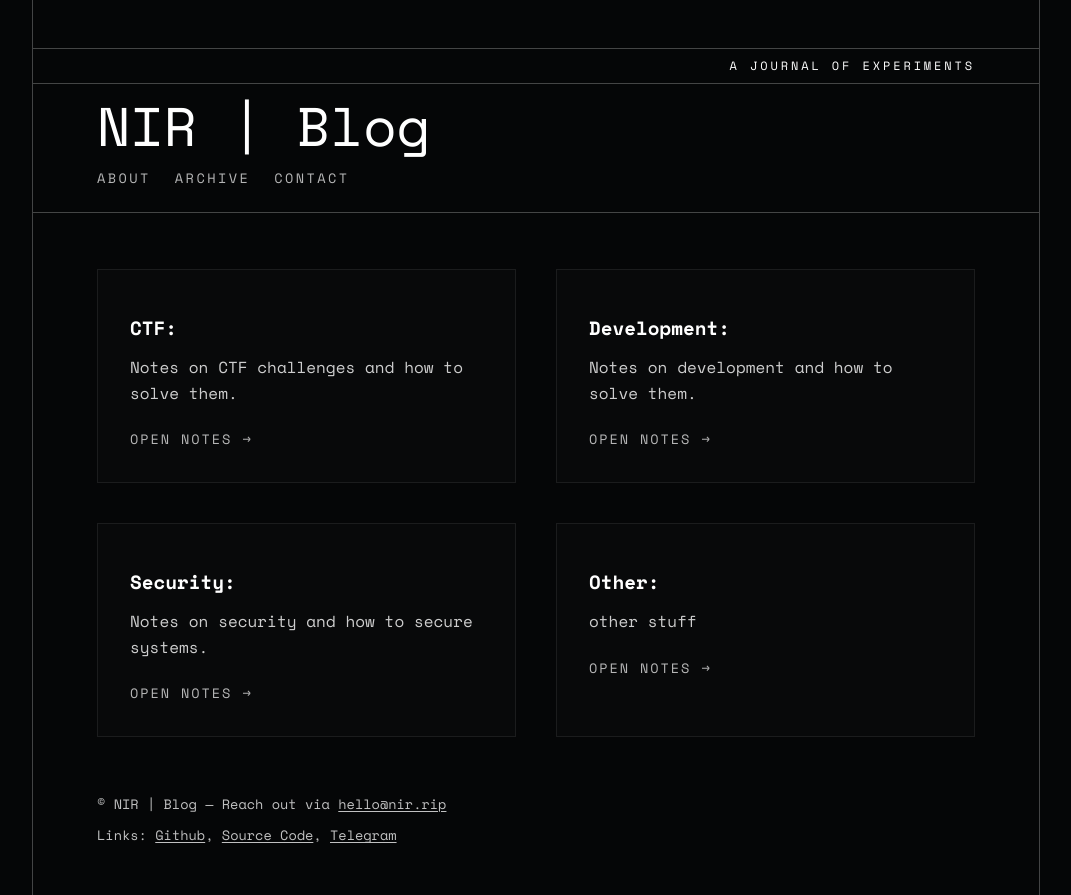
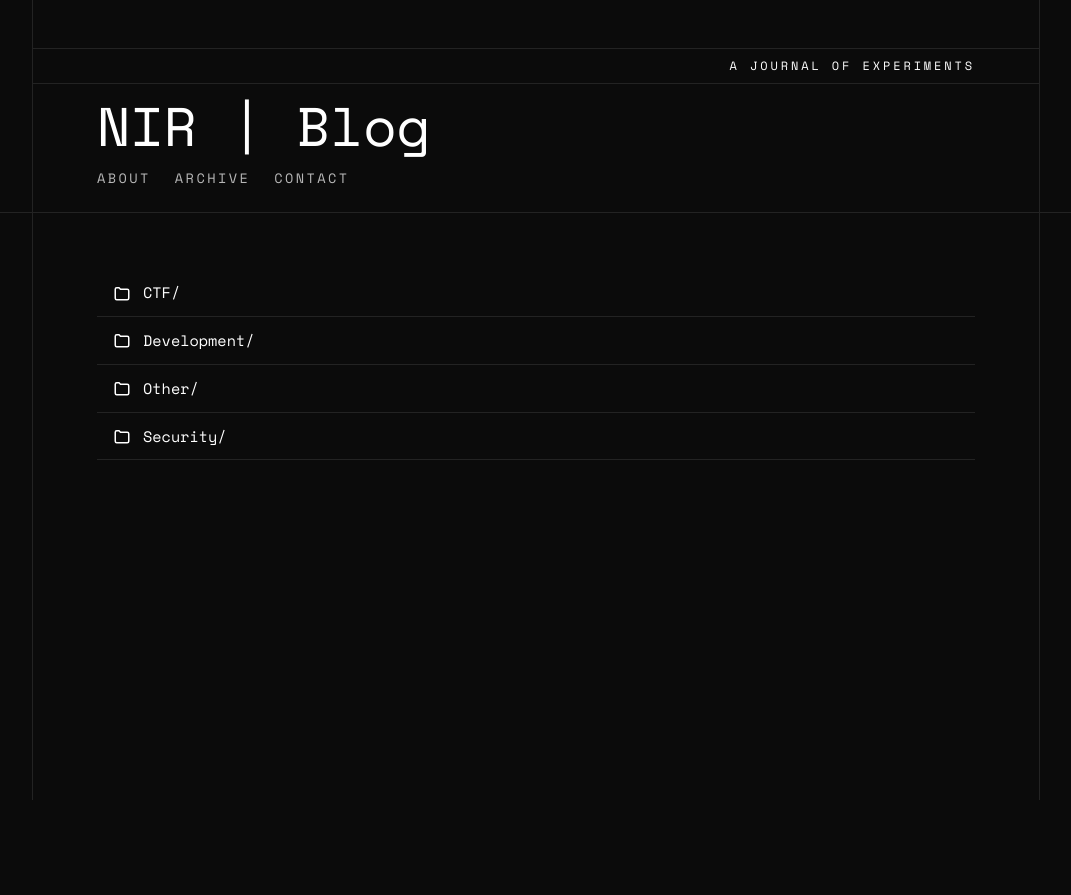
Before and after one commit to nir659/blog, a Next.js app: page / in a window 1280 px wide. Shown: the whole page, without its empty margins (104-1175 px from the left). After the commit the page ends 800 px from the top, so only its background shows below. Built offline with nearby package versions, Linux system fonts and the light colour scheme.

Commit message:
Refactor AGENTS.md for clarity, update global styles for background and grid lines, and modify HomePage to use DirectoryPostList. Adjust PostListSection to accommodate new post structure and improve component styling.

```diff
--- /dev/null
+++ b/app/components/directory-group.tsx
@@ -0,0 +1,95 @@
+"use client";
+
+import type { PostSummary } from "./post-list";
+
+type DirectoryGroupProps = {
+  category: string;
+  posts: PostSummary[];
+  isOpen: boolean;
+  onToggle: () => void;
+};
+
+function FolderClosedIcon() {
+  return (
+    <svg
+      width="18"
+      height="18"
+      viewBox="0 0 24 24"
+      fill="none"
+      stroke="currentColor"
+      strokeWidth="2"
+      strokeLinecap="square"
+      strokeLinejoin="miter"
+      aria-hidden="true"
+    >
+      <path d="M3 7v12a2 2 0 0 0 2 2h14a2 2 0 0 0 2-2V9a2 2 0 0 0-2-2h-9l-2-2H5a2 2 0 0 0-2 2z" />
+    </svg>
+  );
+}
+
+export function DirectoryGroup({
+  category,
+  posts,
+  isOpen,
+  onToggle,
+}: DirectoryGroupProps) {
+  const contentId = `directory-content-${category
+    .toLowerCase()
+    .replace(/\s+/g, "-")}`;
+
+  return (
+    <div className="border-b border-[var(--grid-lines)]">
+      <button
+        onClick={onToggle}
+        aria-expanded={isOpen}
+        aria-controls={contentId}
+        className="flex w-full items-center gap-3 py-3 px-4 text-left transition-opacity duration-150 hover:opacity-70 focus:outline-none focus:opacity-70"
+      >
+        <FolderClosedIcon />
+        <span className="text-[0.95rem] font-normal">{category}/</span>
+      </button>
+
+      <div
+        id={contentId}
+        className={`overflow-hidden transition-all duration-200 ${
+          isOpen ? "max-h-[1000px] opacity-100" : "max-h-0 opacity-0"
+        }`}
+      >
+        <div className="pl-12 pr-4 pb-4">
+          {posts.length === 0 ? (
+            <p className="text-[0.85rem] opacity-50">nothing is here</p>
+          ) : (
+            <ul className="flex flex-col gap-2">
+              {posts.map((post, index) => (
+                <li key={post.slug || `${post.category}-${index}`}>
+                  {post.slug ? (
+                    <a
+                      href={post.slug}
+                      className="block text-[0.9rem] transition-opacity duration-150 hover:opacity-70 focus:outline-none focus:opacity-70"
+                    >
+                      {post.title || post.category}
+                      {post.date && (
+                        <span className="ml-3 text-[0.8rem] opacity-50">
+                          {post.date}
+                        </span>
+                      )}
+                    </a>
+                  ) : (
+                    <span className="block text-[0.9rem] opacity-70">
+                      {post.title || post.category}
+                      {post.date && (
+                        <span className="ml-3 text-[0.8rem] opacity-50">
+                          {post.date}
+                        </span>
+                      )}
+                    </span>
+                  )}
+                </li>
+              ))}
+            </ul>
+          )}
+        </div>
+      </div>
+    </div>
+  );
+}
--- /dev/null
+++ b/app/components/directory-post-list.tsx
@@ -0,0 +1,40 @@
+"use client";
+
+import { useState } from "react";
+import type { PostSummary } from "./post-list";
+import { groupPostsByCategory } from "@/app/lib/groupPostsByCategory";
+import { DirectoryGroup } from "./directory-group";
+
+type DirectoryPostListProps = {
+  posts: PostSummary[];
+};
+
+export function DirectoryPostList({ posts }: DirectoryPostListProps) {
+  const [openCategory, setOpenCategory] = useState<string | null>(null);
+
+  if (posts.length === 0) {
+    return null;
+  }
+
+  const groupedPosts = groupPostsByCategory(posts);
+  const categories = Object.keys(groupedPosts);
+
+  const handleToggle = (category: string) => {
+    // Accordion behavior: if already open, close it; otherwise open it
+    setOpenCategory((prev) => (prev === category ? null : category));
+  };
+
+  return (
+    <section id="archive" className="flex flex-col">
+      {categories.map((category) => (
+        <DirectoryGroup
+          key={category}
+          category={category}
+          posts={groupedPosts[category]}
+          isOpen={openCategory === category}
+          onToggle={() => handleToggle(category)}
+        />
+      ))}
+    </section>
+  );
+}
--- a/app/components/home.tsx
+++ b/app/components/home.tsx
@@ -7,18 +7,20 @@ type MainProps = {
   navLinks: NavLink[];
 };
 
-const LineClass =
+const hLineClass =
   "block h-px w-[calc(100%+8rem)] self-center bg-[var(--grid-lines)]";
 
+const LONGhLineClass =
+  "block h-px w-screen self-center bg-[var(--grid-lines)]";
 export function Main({ navLinks }: MainProps) {
   return (
     <header className="relative flex flex-col" id="about">
       <div className="flex flex-col gap-2">
-        <span aria-hidden="true" className={LineClass} />
+        <span aria-hidden="true" className={hLineClass} />
         <p className="tracking-[0.24em] text-[0.75rem] uppercase text-right self-end">
           A JOURNAL OF EXPERIMENTS
         </p>
-        <span aria-hidden="true" className={LineClass} />
+        <span aria-hidden="true" className={hLineClass} />
       </div>
       <div className="mt-3 mb-3 flex items-end gap-4">
         <h1 className="text-[clamp(2.4rem,5vw,3.4rem)] leading-[1.1] m-0">
@@ -36,7 +38,7 @@ export function Main({ navLinks }: MainProps) {
           </a>
         ))}
       </nav>
-      <span aria-hidden="true" className={LineClass} />
+      <span aria-hidden="true" className={LONGhLineClass} />
     </header>
   );
 }
--- a/app/components/post-list.tsx
+++ b/app/components/post-list.tsx
@@ -1,7 +1,13 @@
-type PostSummary = {
-  href: string;
-  title: string;
-  excerpt: string;
+export type PostSummary = {
+  category: string;
+  title?: string;
+  slug?: string;
+  date?: string;
+  description?: string;
+};
+
+export type GroupedPosts = {
+  [category: string]: PostSummary[];
 };
 
 type PostListProps = {
@@ -19,17 +25,8 @@ export function PostListSection({ posts }: PostListProps) {
       id="archive"
     >
       {posts.map((post) => (
-        <article
-          key={post.href}
-          className="border border-white/[0.08] bg-white/[0.01] p-[clamp(1.5rem,4vw,2rem)] transition-colors duration-150 hover:border-white/[0.15] hover:bg-white/[0.03]"
-        >
-          <a className="mt-3 block no-underline" href={post.href}>
-            <h3 className="mb-3 text-[1.2rem] font-semibold">{post.title}</h3>
-            <p className="mb-5 leading-[1.6] opacity-80">{post.excerpt}</p>
-            <span className="text-[0.85rem] uppercase tracking-[0.14em] opacity-70">
-              Open notes →
-            </span>
-          </a>
+        <article key={post.title} className="p-[clamp(1.5rem,4vw,2rem)]">
+          <h3 className="mb-3 text-[1.2rem] font-semibold">{post.title}</h3>
         </article>
       ))}
     </section>
--- a/app/globals.css
+++ b/app/globals.css
@@ -2,9 +2,9 @@
 
 :root {
   color-scheme: dark;
-  --background: #050607;
+  --background: #0b0b0b;
   --foreground: #ffffff;
-  --grid-lines: rgb(255, 255, 255, 0.25);
+  --grid-lines: rgb(35, 35, 35);
 }
 
 html,
@@ -22,7 +22,7 @@ body {
 
 @media (prefers-color-scheme: dark) {
   :root {
-    --background: #050607;
+    --background: #0b0b0b;
     --foreground: #ffffff;
   }
 }
--- /dev/null
+++ b/app/lib/groupPostsByCategory.ts
@@ -0,0 +1,24 @@
+import type { PostSummary, GroupedPosts } from "@/app/components/post-list";
+
+export function groupPostsByCategory(posts: PostSummary[]): GroupedPosts {
+  const grouped: GroupedPosts = {};
+
+  // Group posts by category
+  posts.forEach((post) => {
+    const category = post.category || "Other";
+    if (!grouped[category]) {
+      grouped[category] = [];
+    }
+    grouped[category].push(post);
+  });
+
+  // Sort categories alphabetically
+  const sortedGrouped: GroupedPosts = {};
+  Object.keys(grouped)
+    .sort((a, b) => a.localeCompare(b))
+    .forEach((category) => {
+      sortedGrouped[category] = grouped[category];
+    });
+
+  return sortedGrouped;
+}
--- a/app/page.tsx
+++ b/app/page.tsx
@@ -1,6 +1,5 @@
 import { Main } from "@/app/components/home";
-import { PostListSection } from "@/app/components/post-list";
-import { SiteFooter } from "@/app/components/site-footer";
+import { DirectoryPostList } from "@/app/components/directory-post-list";
 import { Space_Mono } from "next/font/google";
 
 const spaceMono = Space_Mono({
@@ -17,24 +16,16 @@ const navLinks = [
 
 const posts = [
   {
-    href: "/ctf",
-    title: "CTF: ",
-    excerpt: "Notes on CTF challenges and how to solve them.",
+    category: "CTF",
   },
   {
-    href: "/dev",
-    title: "Development: ",
-    excerpt: "Notes on development and how to solve them.",
+    category: "Development",
   },
   {
-    href: "/security",
-    title: "Security: ",
-    excerpt: "Notes on security and how to secure systems.",
+    category: "Security",
   },
   {
-    href: "/other",
-    title: "Other: ",
-    excerpt: "other stuff",
+    category: "Other",
   },
 ];
 
@@ -44,7 +35,7 @@ export default function HomePage() {
       className={`${spaceMono.className} flex min-h-screen justify-center px-4 sm:px-6`}
     >
       {/* To increase the overall width, you can raise the max-w value here from max-w-[1200px] to a higher value such as max-w-[1400px] */}
-      <div className="grid w-full max-w-[2000px] grid-cols-1 md:grid-cols-[minmax(3rem,1fr)_1px_minmax(0,1800px)_1px_minmax(3rem,1fr)] md:gap-x-[clamp(2rem,6vw,4rem)]">
+      <div className="grid w-full max-w-[1600px] grid-cols-1 md:grid-cols-[minmax(3rem,1fr)_1px_minmax(0,1800px)_1px_minmax(3rem,1fr)] md:gap-x-[clamp(2rem,6vw,4rem)]">
         {/* If you want to make the content column wider, increase the 820px in minmax(0,820px) above */}
         <span
           aria-hidden="true"
@@ -52,8 +43,7 @@ export default function HomePage() {
         />
         <section className="col-start-1 flex flex-col gap-[clamp(2rem,6vw,3.5rem)] py-[clamp(3rem,8vw,2rem)] md:col-start-3">
           <Main navLinks={navLinks} />
-          <PostListSection posts={posts} />
-          <SiteFooter />
+          <DirectoryPostList posts={posts} />
         </section>
         <span
           aria-hidden="true"
```
Also changed, not shown: 1 other file (tests, documents, lock files or other folders).
